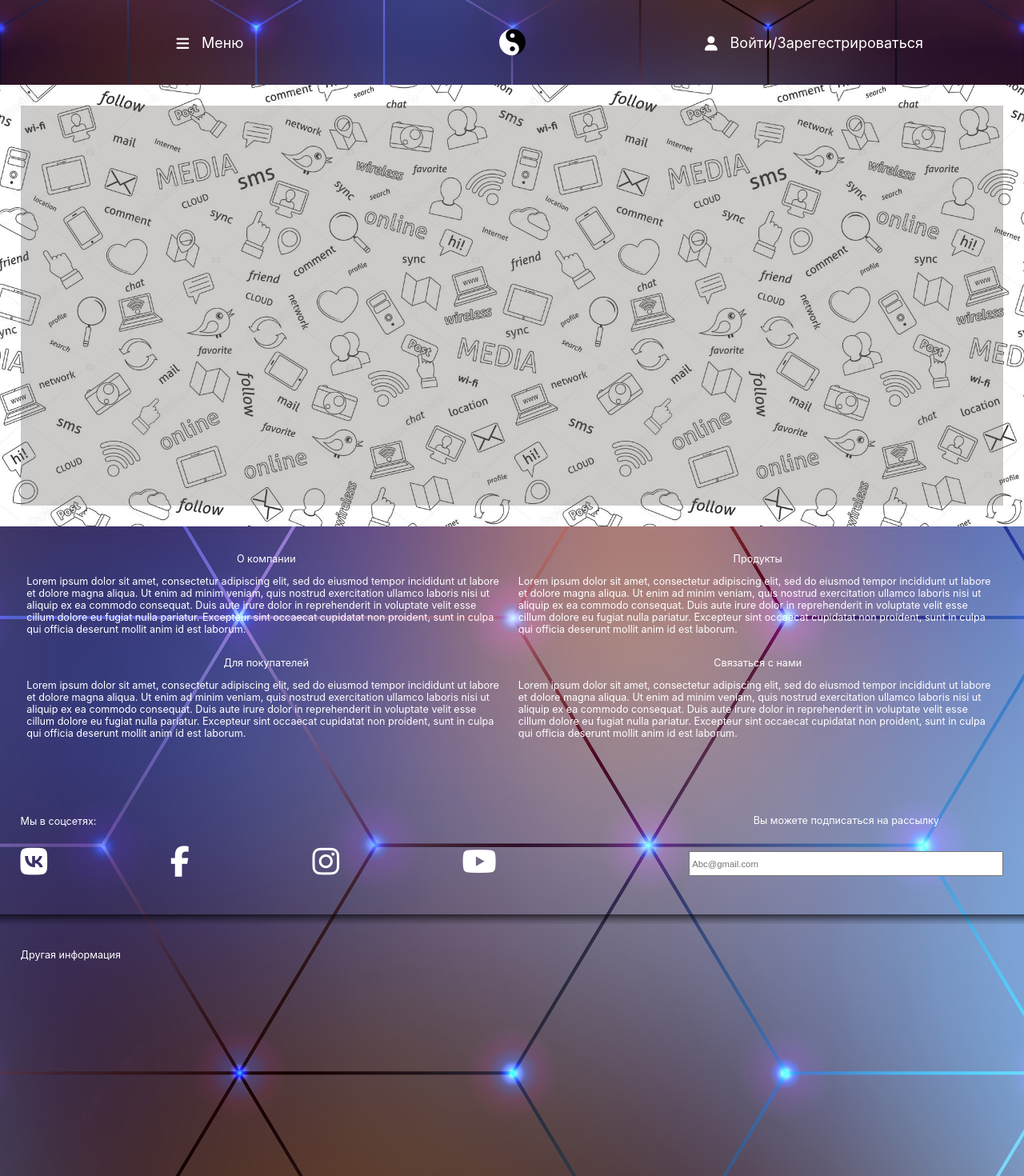
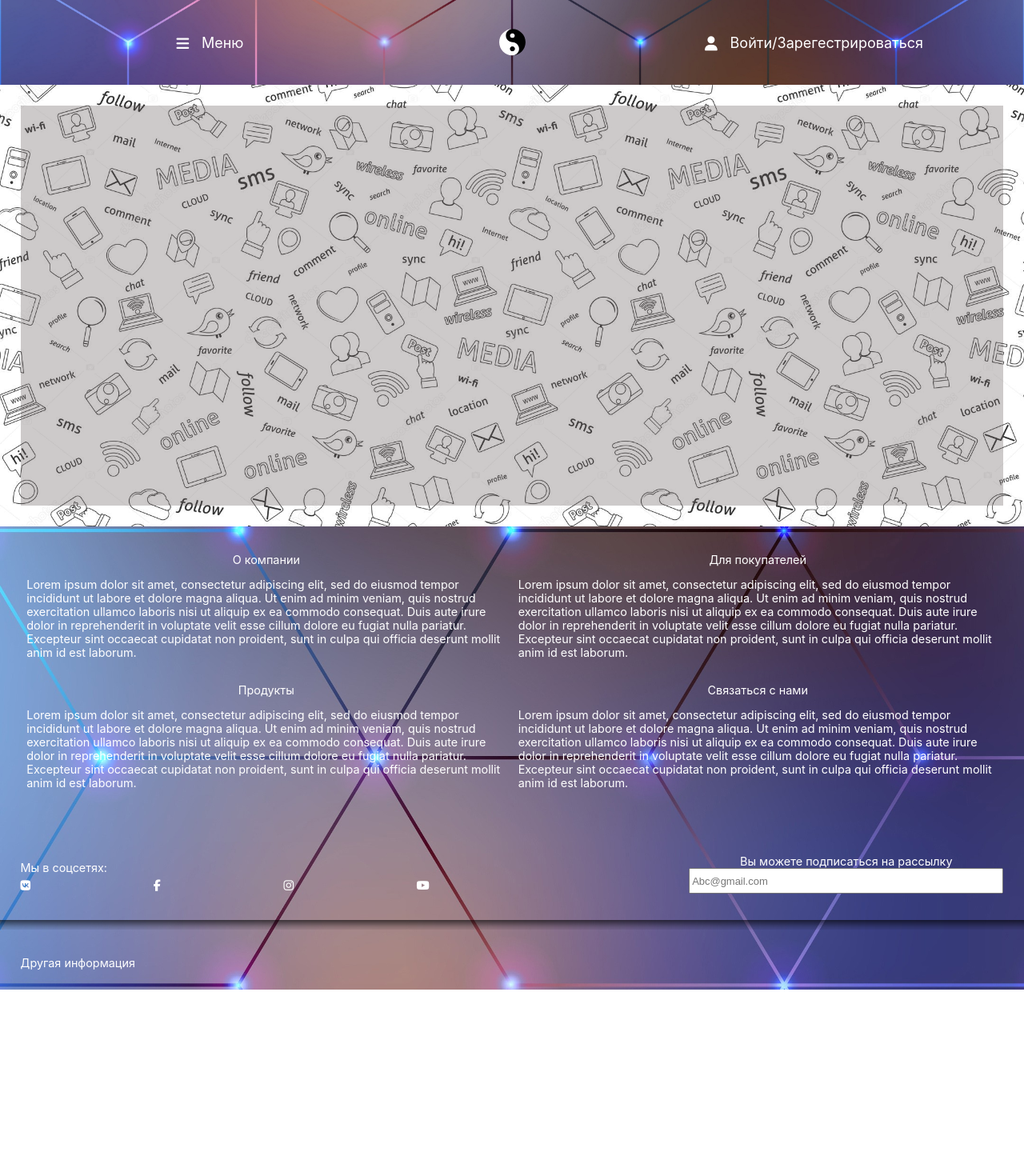
Before and after one commit to zmdog/Schulte-Table, a React (Create React App) app in the folder test_task/: page / in a window 1280 px wide. Shown: the top 1470 px of the page at 80% size. After the commit the page ends 1237 px from the top, so only its background shows below. Built offline with nearby package versions, Linux system fonts and the light colour scheme.

Commit message:
подгоняю под мобилки

```diff
--- a/test_task/src/App.scss
+++ b/test_task/src/App.scss
@@ -6,19 +6,12 @@
 
 // Smartphones(landscape) and Smartphones(portrait)
 @media only screen and (min-device-width : 320px) and (max-device-width : 480px) {
-
-}
-// Smartphones(landscape)
-@media only screen and (min-width : 321px) {
-
-}
-// Smartphones(portrait)
-@media only screen and (max-width : 320px) {
-
+    @include header_320px();
+    @include footer_320px();
 }
 // iPads(landscape)
 @media only screen and (min-device-width : 768px) and (max-device-width : 1024px) and (orientation : landscape) {
-
+    @include footer_768px();
 }
 // iPads(portrait)
 @media only screen and (min-device-width : 768px) and (max-device-width : 1024px) and (orientation : portrait) {
@@ -30,7 +23,6 @@
 }
 // Large windows
 @media only screen and (min-width : 1824px) {
-
 }
 // Iphone 4
 @media only screen and (-webkit-min-device-pixel-ratio : 1.5),only screen and (min-device-pixel-ratio : 1.5) {
--- a/test_task/src/components/footer/Footer.js
+++ b/test_task/src/components/footer/Footer.js
@@ -11,10 +11,9 @@ class Footer extends React.Component {
         return (
             <div className={"Footer Wrapper-Footer"}>
                 <div className={"Footer-Background"}>
-                    <div className={"Background"}></div>
                     <div className={"Footer-Info"}>
                         <div className={"First Main-Info Footer-Info-First"}>
-                            <div className={"Left First-Right"}>
+                            <div className={"Left First-Content"}>
                                 <div className={"Info Left-AboutCompany"}>
                                     <div className={"Info-wrapper"}>
                                         <h>О компании</h>
@@ -28,7 +27,7 @@ class Footer extends React.Component {
                                     <p>{text}</p>
                                 </div>
                             </div>
-                            <div className={"Right First-Right"}>
+                            <div className={"Right First-Content"}>
                                 <div className={"Info Right-Products"}>
                                     <div className={"Info-wrapper"}><
                                         h>Продукты</h>
--- a/test_task/src/components/footer/Footer.scss
+++ b/test_task/src/components/footer/Footer.scss
@@ -1,20 +1,69 @@
+@mixin footer_1224px(){
+  .Footer{
+    font-size: .9em;
+  }
+}
+
+@mixin footer_1824px(){
+  .Footer{
+    font-size: 1em;
+  }
+}
+
+@mixin footer_768px(){
+  .Footer{
+    font-size: .8em;
+    .First{
+      flex-direction: column;
+    }
+  }
+}
+
+@mixin footer_320px(){
+  .Footer{
+    .First{
+      flex-direction: column;
+      .First-Content{
+        flex-direction: column;
+      }
+    }
+    .Second{
+      display: flex;
+      flex-direction: column;
+      .Second-Wrapper{
+        align-items: center;
+        .Socials{
+          .Youtube{
+            margin: 0 !important;
+          }
+        }
+      }
+      .Second_Subscribe{
+        width: auto !important;
+        .Second-Subscribe-Email{
+          height: 4vw !important;
+        }
+      }
+    }
+  }
+}
 
 .Footer{
   display:flex;
   flex-direction: column;
-  font-size: .7em;
   color: #FFF;
   .Footer-Background{
-    .Background{
-      position: absolute;
-      transform: rotate(90deg);
-      background: url("public/cubes.jpg") -154% 51% repeat-x;
-      background-size: 178%;
-      height: 100vw;
-      width: 100%;
-    }
     .Footer-Info{
-      position: absolute;
+      position: relative;
+      &:before{
+        content: "";
+        position: absolute;
+        z-index: -1;
+        background: url("public/cubes_r.jpg") center repeat-y;
+        width: 100%;
+        background-size: 100%;
+        height: 100%;
+      }
       .Main-Info{
         padding: 2%;
         opacity: 1.5;
@@ -23,6 +72,10 @@
       }
       .First{
         margin-bottom: 1vw;
+        display: flex;
+        .First-Content{
+          display: flex;
+        }
         .Info{
           padding: .6vw;
           .Info-wrapper{
@@ -31,7 +84,7 @@
         }
       }
       .Second{
-        height: 8vw;
+        height: auto;
         .Second-Wrapper{
           display: flex;
           flex-direction: column;
@@ -40,7 +93,6 @@
             display: flex;
             a{
               color: #FFF;
-              font-size: 3vw;
             }
             .Social{
               margin-right: 12vw;
--- a/test_task/src/components/header/Header.js
+++ b/test_task/src/components/header/Header.js
@@ -8,13 +8,13 @@ class Header extends React.Component {
         return (
             <div className={"Header Wrapper-Header"}>
                 <a onClick={()=>side_bar_visible()} className={"Btn Header-Btn_openMenu"}>
-                    <i className="fa fa-bars"> </i>Меню
+                    <i className="fa fa-bars"> </i><label>Меню</label>
                 </a>
                 <div className={"Header-Logo"}>
                     <object type="image/svg+xml" data={anim} width="100px"></object>
                 </div>
                 <a className={"Btn Header-Btn_openUser"}>
-                    <i className="fa fa-user"></i>Войти/Зарегестрироваться
+                    <i className="fa fa-user"></i><label>Войти/Зарегестрироваться</label>
                 </a>
             </div>
         )
--- a/test_task/src/components/header/Header.scss
+++ b/test_task/src/components/header/Header.scss
@@ -1,8 +1,23 @@
+@mixin header_320px(){
+  .Header{
+    label{
+      display: none;
+    }
+  }
+}
 
 .Header{
+  &:before{
+    content: "";
+    position: absolute;
+    z-index: -1;
+    background: url("public/cubes.jpg") center repeat-x;
+    width: 100%;
+    background-size: 100%;
+    height: 100%;
+  }
+  position: relative;
   display: flex;
-  background: url("public/cubes.jpg") bottom no-repeat;
-  background-size: 100%;
   justify-content: space-between;
   color:#FFF;
   .fa{
```
Also changed, not shown: test_task/src/components/side_bar/Side_bar.scss (+1 -7 lines), test_task/src/public/cubes_r.jpg (added).
